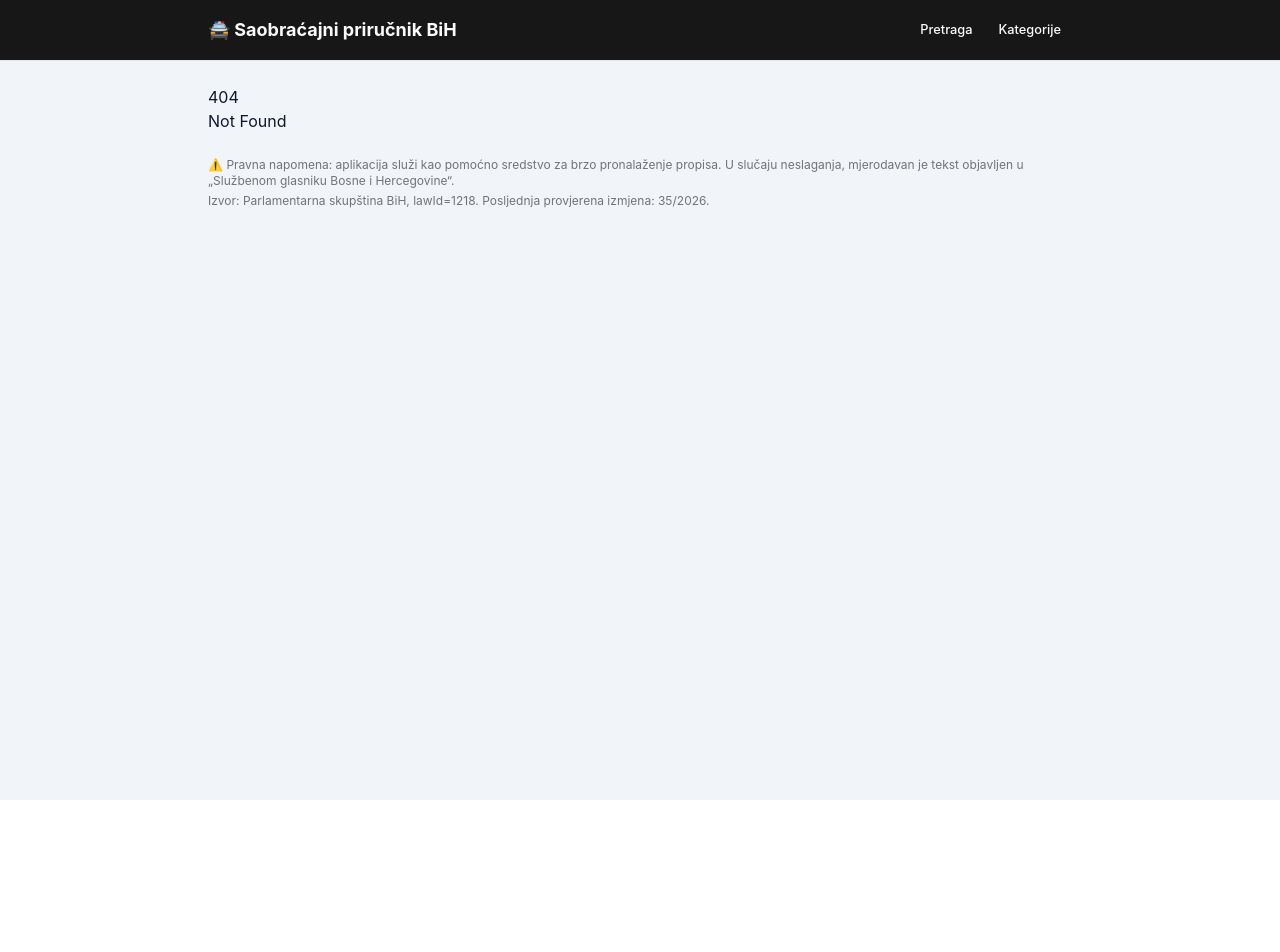
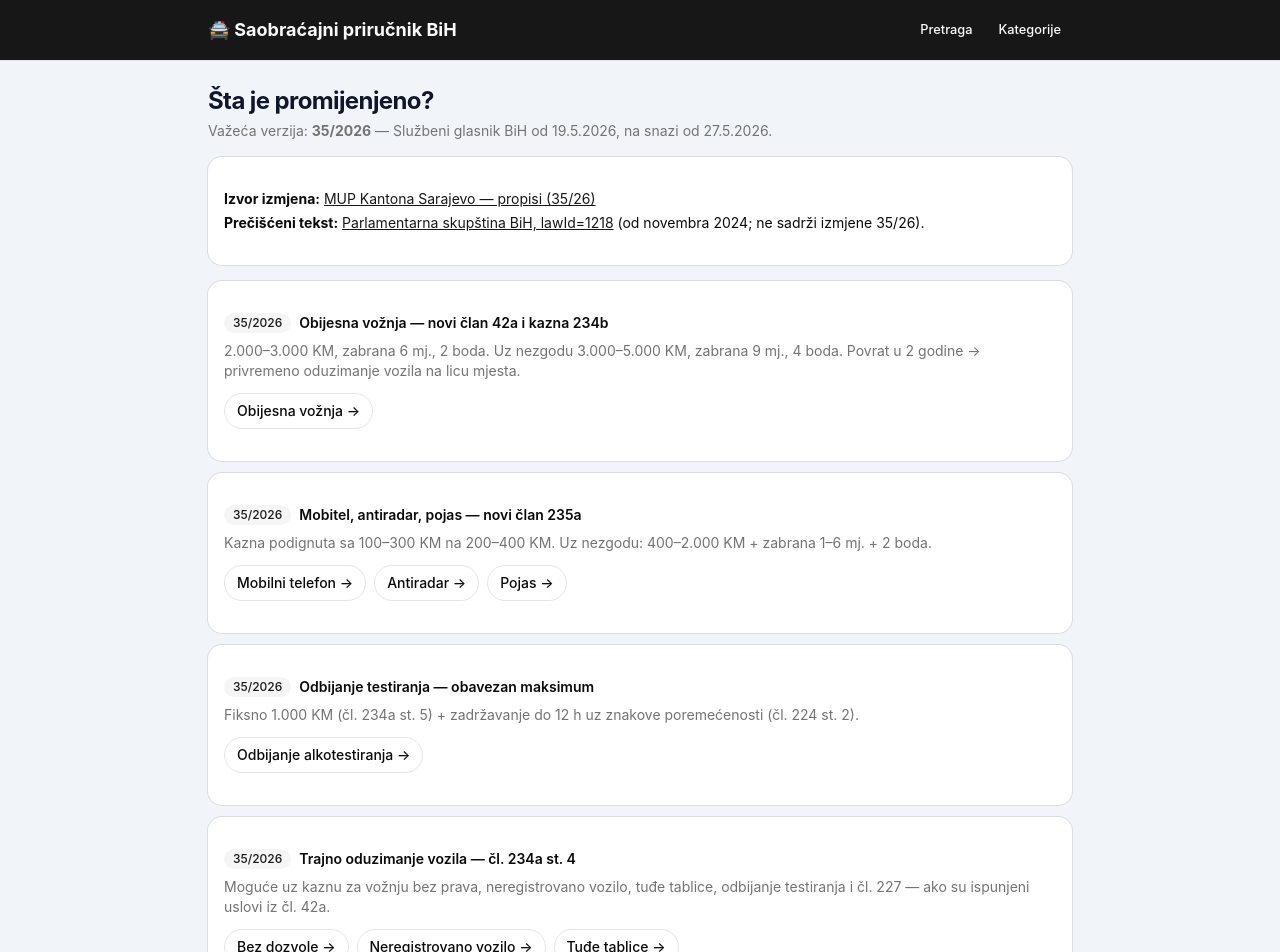
Before and after one commit to adnanh2803/ZOOBS, a SvelteKit app: page /izmjene in a window 1280 px wide. Before the commit this address had no page. Shown: the top 952 px of the page. Before the commit the page ends 800 px from the top, so only its background shows below. Built offline with nearby package versions, Linux system fonts and the light colour scheme.

Commit message:
Changelog: izmjene 35/2026 page + home version badge

```diff
--- a/src/routes/+page.svelte
+++ b/src/routes/+page.svelte
@@ -27,6 +27,11 @@
 		<p class="text-sm text-muted-foreground">
 			Za policijske službenike. Upišite pojam, član ili situaciju — npr. “brzina”, “alkohol 1.5”,
 			“pojas”, “član 44”.
+		</p>
+		<p>
+			<a href="{base}/izmjene">
+				<Badge variant="outline" class="h-9 px-3 text-sm">📚 Važeća verzija: 35/2026 — šta je promijenjeno?</Badge>
+			</a>
 		</p>
 	</div>
 
--- /dev/null
+++ b/src/routes/izmjene/+page.svelte
@@ -0,0 +1,111 @@
+<script lang="ts">
+	import { base } from '$app/paths';
+	import { Badge } from '$lib/components/ui/badge';
+	import * as Card from '$lib/components/ui/card';
+
+	type Veza = { label: string; href: string };
+	type Izmjena = { naslov: string; opis: string; veze: Veza[] };
+
+	const izmjene: Izmjena[] = [
+		{
+			naslov: 'Obijesna vožnja — novi član 42a i kazna 234b',
+			opis: '2.000–3.000 KM, zabrana 6 mj., 2 boda. Uz nezgodu 3.000–5.000 KM, zabrana 9 mj., 4 boda. Povrat u 2 godine → privremeno oduzimanje vozila na licu mjesta.',
+			veze: [{ label: 'Obijesna vožnja', href: `${base}/prekrsaj/obijesna-voznja` }]
+		},
+		{
+			naslov: 'Mobitel, antiradar, pojas — novi član 235a',
+			opis: 'Kazna podignuta sa 100–300 KM na 200–400 KM. Uz nezgodu: 400–2.000 KM + zabrana 1–6 mj. + 2 boda.',
+			veze: [
+				{ label: 'Mobilni telefon', href: `${base}/prekrsaj/mobilni` },
+				{ label: 'Antiradar', href: `${base}/prekrsaj/antiradar` },
+				{ label: 'Pojas', href: `${base}/prekrsaj/pojas` }
+			]
+		},
+		{
+			naslov: 'Odbijanje testiranja — obavezan maksimum',
+			opis: 'Fiksno 1.000 KM (čl. 234a st. 5) + zadržavanje do 12 h uz znakove poremećenosti (čl. 224 st. 2).',
+			veze: [{ label: 'Odbijanje alkotestiranja', href: `${base}/prekrsaj/odbijanje-alkotest` }]
+		},
+		{
+			naslov: 'Trajno oduzimanje vozila — čl. 234a st. 4',
+			opis: 'Moguće uz kaznu za vožnju bez prava, neregistrovano vozilo, tuđe tablice, odbijanje testiranja i čl. 227 — ako su ispunjeni uslovi iz čl. 42a.',
+			veze: [
+				{ label: 'Bez dozvole', href: `${base}/prekrsaj/bez-dozvole` },
+				{ label: 'Neregistrovano vozilo', href: `${base}/prekrsaj/neregistrovano` },
+				{ label: 'Tuđe tablice', href: `${base}/prekrsaj/pogresne-tablice` }
+			]
+		},
+		{
+			naslov: 'Zadržavanje do 12 sati — čl. 224 st. 2',
+			opis: 'Vozač sa preko 1,5 g/kg ili koji odbije testiranje, uz znakove poremećenosti, zadržava se do prestanka djelovanja, najduže 12 h.',
+			veze: [
+				{ label: 'Alkohol preko 1,5', href: `${base}/prekrsaj/alkohol-15-plus` },
+				{ label: 'Odbijanje alkotestiranja', href: `${base}/prekrsaj/odbijanje-alkotest` }
+			]
+		},
+		{
+			naslov: 'Nove definicije — čl. 9',
+			opis: 'Naselje (32), ometanje saobraćaja (36c), učesnik (76), učesnik u nezgodi (76a), ugrožavanje saobraćaja (76b). Bez promjene kazni.',
+			veze: []
+		}
+	];
+</script>
+
+<div class="space-y-4">
+	<div>
+		<h1 class="text-2xl font-bold tracking-tight">Šta je promijenjeno?</h1>
+		<p class="mt-1 text-sm text-muted-foreground">
+			Važeća verzija: <strong>35/2026</strong> — Službeni glasnik BiH od 19.5.2026, na snazi od
+			27.5.2026.
+		</p>
+	</div>
+
+	<Card.Root>
+		<Card.Content class="space-y-1 p-4 text-sm">
+			<p>
+				<strong>Izvor izmjena:</strong>
+				<a
+					class="text-primary underline"
+					href="https://mup.ks.gov.ba/node/258495"
+					target="_blank"
+					rel="noreferrer">MUP Kantona Sarajevo — propisi (35/26)</a
+				>
+			</p>
+			<p>
+				<strong>Prečišćeni tekst:</strong>
+				<a
+					class="text-primary underline"
+					href="https://www.parlament.ba/law/LawDetails?lawId=1218"
+					target="_blank"
+					rel="noreferrer">Parlamentarna skupština BiH, lawId=1218</a
+				>
+				(od novembra 2024; ne sadrži izmjene 35/26).
+			</p>
+		</Card.Content>
+	</Card.Root>
+
+	<ul class="grid gap-3">
+		{#each izmjene as z}
+			<li>
+				<Card.Root>
+					<Card.Content class="p-4">
+						<div class="flex items-center gap-2">
+							<Badge variant="secondary">35/2026</Badge>
+							<h2 class="font-semibold">{z.naslov}</h2>
+						</div>
+						<p class="mt-2 text-sm text-muted-foreground">{z.opis}</p>
+						{#if z.veze.length}
+							<div class="mt-3 flex flex-wrap gap-2">
+								{#each z.veze as v}
+									<a href={v.href}>
+										<Badge variant="outline" class="h-9 px-3 text-sm">{v.label} →</Badge>
+									</a>
+								{/each}
+							</div>
+						{/if}
+					</Card.Content>
+				</Card.Root>
+			</li>
+		{/each}
+	</ul>
+</div>
```
Also changed, not shown: screenshots/ui-izmjene-desktop.png (added), screenshots/ui-izmjene-mobile.png (added).
